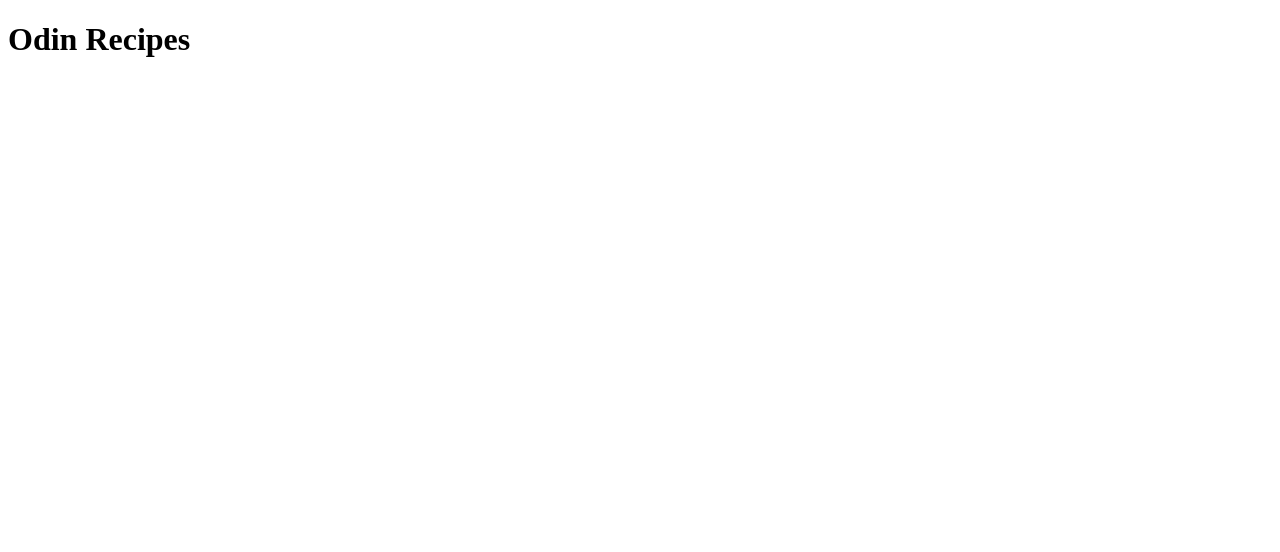
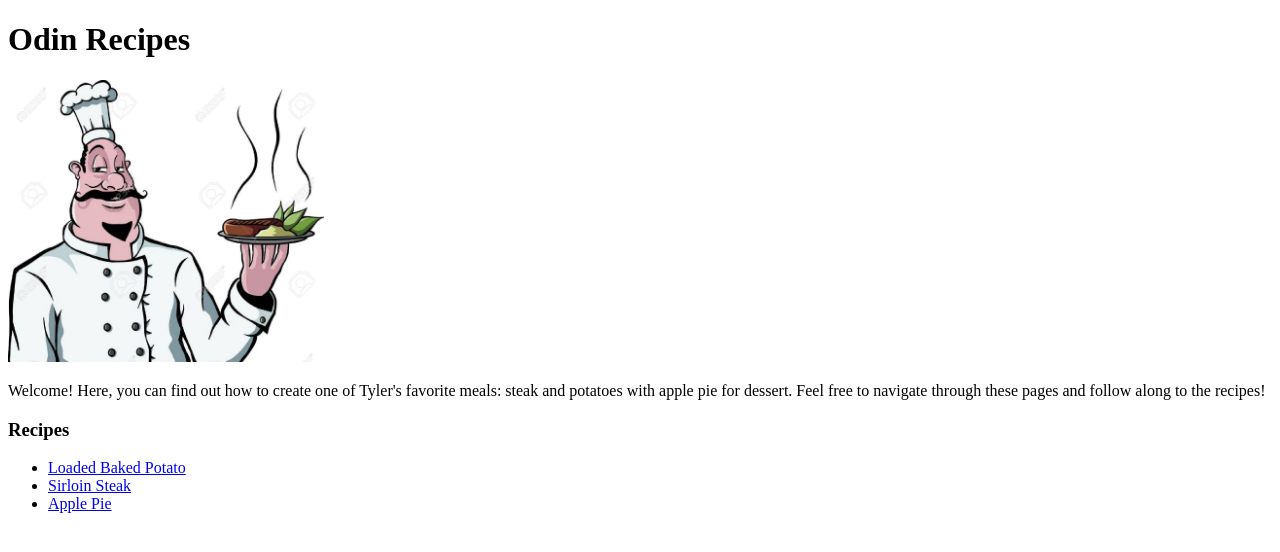
Before and after one commit to TyGrinCL/odin-recipes, a plain HTML site: page index.html in a window 1280 px wide. Drawn offline with Linux system fonts and the light colour scheme.

Commit message:
index page completed

```diff
--- a/index.html
+++ b/index.html
@@ -7,5 +7,20 @@
 </head>
 <body>
     <h1>Odin Recipes</h1>
+
+    <img src="images/index-image-1.jpg" alt="Cartoon chef with a tall white hat and curled mustache
+     smiling confidently while holding a steaming plate of food with vegetables and meat. The background
+      is plain white, giving a lighthearted and cheerful tone." style="width: 25%; height: 25%">
+
+    <p>Welcome! Here, you can find out how to create one of Tyler's favorite meals: steak and potatoes
+         with apple pie for dessert. Feel free to navigate through these pages and follow along to the recipes!</p>
+
+    <h3>Recipes</h3>
+
+    <ul>
+        <li><a href="/recipes/loaded-baked-potato.html">Loaded Baked Potato</a></li>
+        <li><a href="/recipes/sirloin-steak.html">Sirloin Steak</a></li>
+        <li><a href="/recipes/apple-pie.html">Apple Pie</a></li>
+    </ul>
 </body>
 </html>
```
Also changed, not shown: images/index-image-1.jpg (added).
